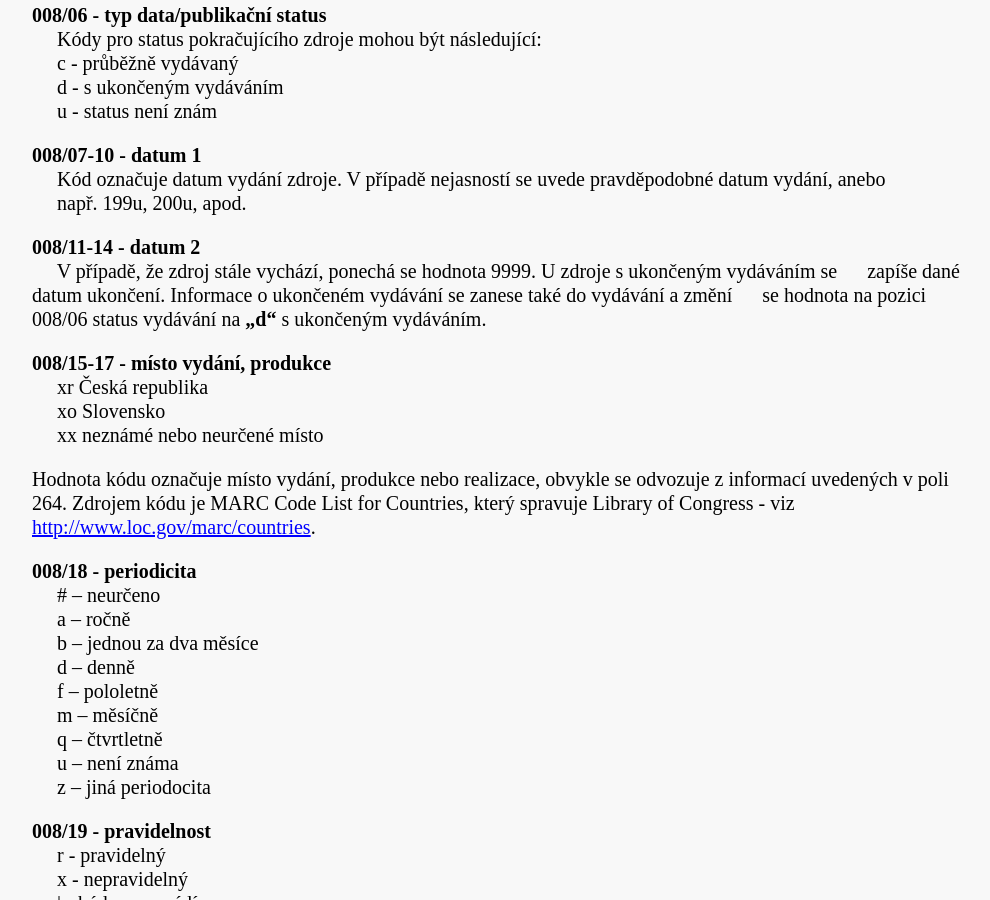
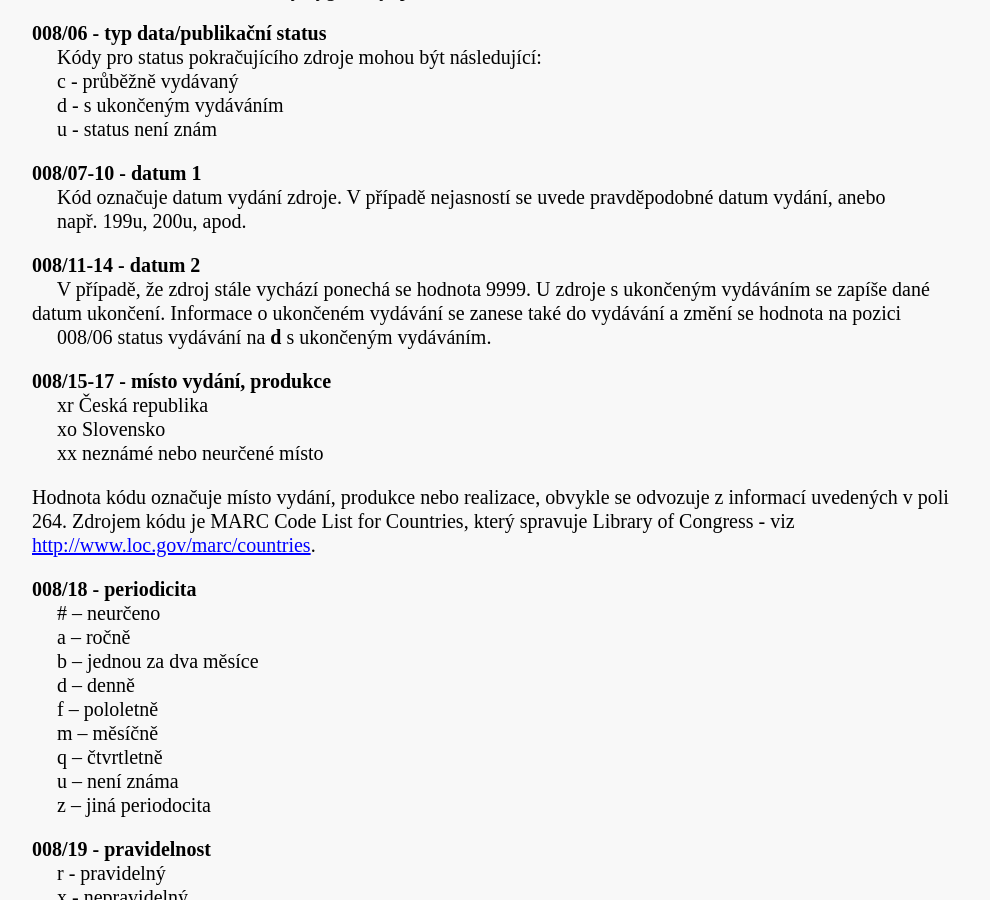
Before and after one commit to WebarchivCZ/katalogizacni-manual, a Jekyll site: the page built from _posts/2017-06-23-kontrolni-pole.md, in a window 1280 px wide and 900 px high, scrolled down 1775 px. Shown: the whole window, without its empty margins (138-1128 px from the left). Built offline with Jekyll 4.4.1, drawn with Linux system fonts in a browser that asks for light colours; some of the changed text lies outside the part shown.

````diff
--- a/_posts/2017-06-23-kontrolni-pole.md
+++ b/_posts/2017-06-23-kontrolni-pole.md
@@ -5,12 +5,13 @@ title: Kontrolní pole
 ## Kontrolní pole
 
 ### 006 (Údaje pevné délky - další charakteristiky dokumentu) (O)
-Umožňuje zapsat další charakteristiky elektronického zdroje, které nejsou zapsány v poli 008. Při katalogizaci elektronických zdrojů se v poli 006 na první pozici uvádí hodnota **„m“** a na pozici 09 pak hodnota **„d“**.
+Umožňuje zapsat další charakteristiky elektronického zdroje, které nejsou zapsány v poli 008. Při katalogizaci elektronických zdrojů se v poli 006 na první pozici uvádí hodnota „m“ a na pozici 09 pak hodnota **d**.
 
 
 ```
 např.:
 elektronický časopis (seriál)
+
 FMT SE
 LDR/06 a (textový dokument)
 LDR/07 s (seriál)
@@ -82,7 +83,9 @@ Zápis údajů v tomto poli odpovídá hodnotě kódu v LDR/06
 
 
 **008/11-14 - datum 2**
-&nbsp;&nbsp;&nbsp;&nbsp; V případě, že zdroj stále vychází, ponechá se hodnota 9999. U zdroje s ukončeným vydáváním se &nbsp;&nbsp;&nbsp;&nbsp; zapíše dané datum ukončení. Informace o ukončeném vydávání se zanese také do vydávání a změní &nbsp;&nbsp;&nbsp;&nbsp; se hodnota na pozici 008/06 status vydávání na **„d“** s ukončeným vydáváním.
+&nbsp;&nbsp;&nbsp;&nbsp; V případě, že zdroj stále vychází ponechá se hodnota 9999. U zdroje s ukončeným vydáváním se zapíše dané
+&nbsp;&nbsp;&nbsp;&nbsp; datum ukončení. Informace o ukončeném vydávání se zanese také do vydávání a změní se hodnota na pozici
+&nbsp;&nbsp;&nbsp;&nbsp; 008/06 status vydávání na **d** s ukončeným vydáváním.
 
 
 **008/15-17 - místo vydání, produkce**
````
